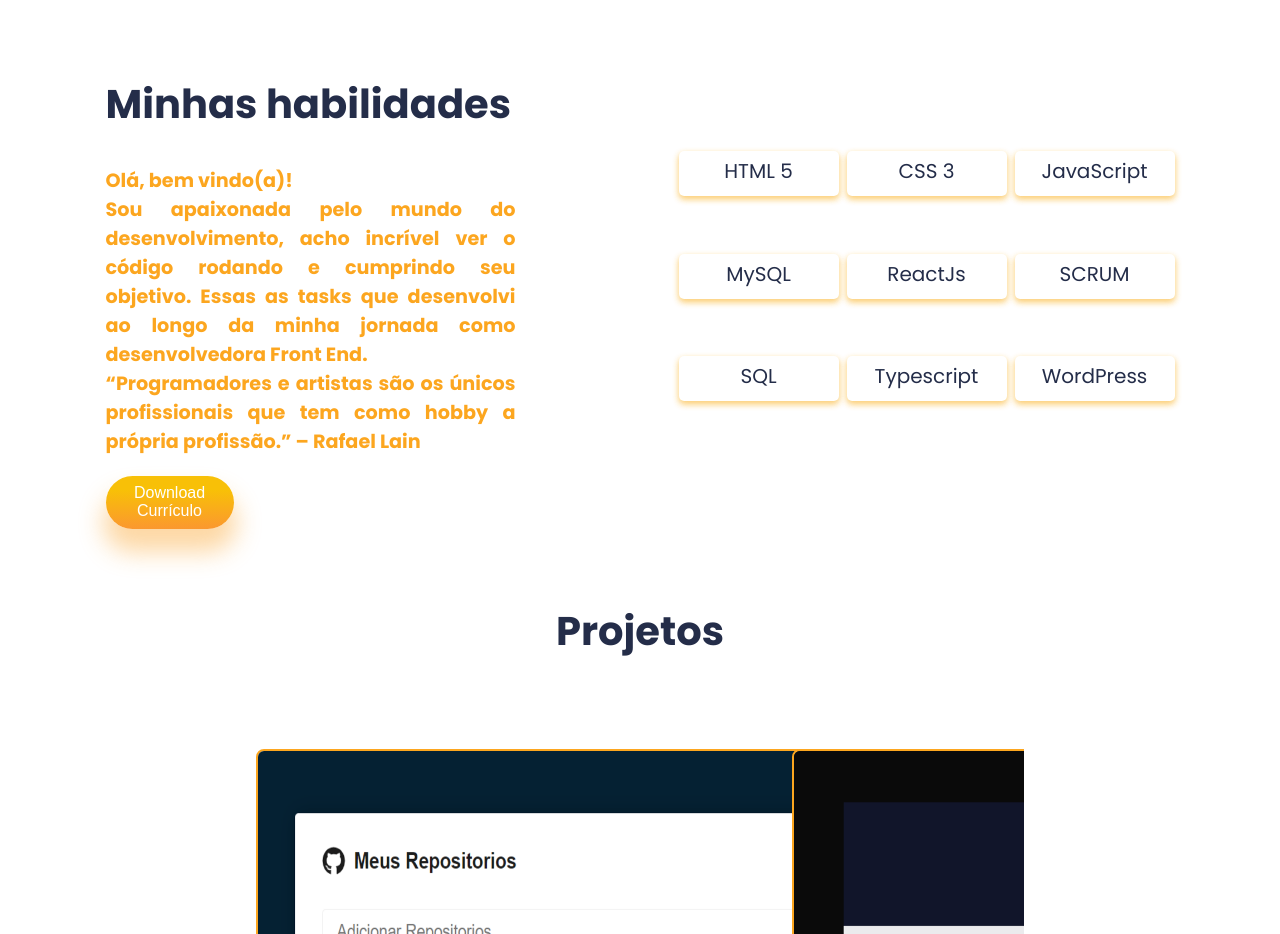
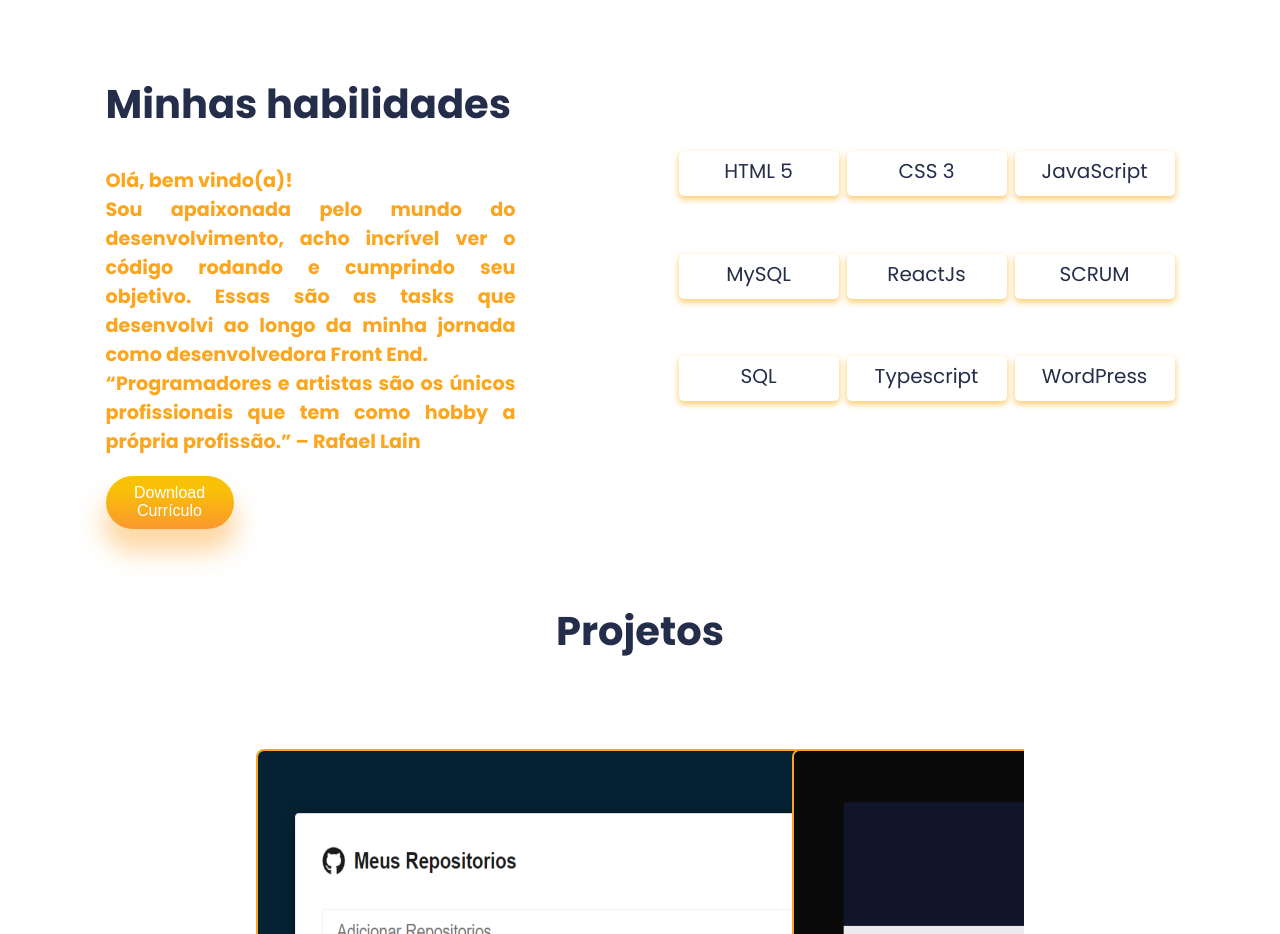
Before and after one commit to Keitey/meu-portifolio, a React (Create React App) app: page / in a window 1280 px wide. Shown: the part 900-1834 px from the top of the page. Built offline with nearby package versions, Linux system fonts and the light colour scheme.

Commit message:
ajuste do texto de apresentação

```diff
--- a/src/components/Ability/Ability.jsx
+++ b/src/components/Ability/Ability.jsx
@@ -18,7 +18,7 @@ const Ability = () => {
         <span>
           Olá, bem vindo(a)! <br />
           Sou apaixonada pelo mundo do desenvolvimento, acho incrível ver o
-          código rodando e cumprindo seu objetivo. Essas as tasks que desenvolvi
+          código rodando e cumprindo seu objetivo. Essas são as tasks que desenvolvi
           ao longo da minha jornada como desenvolvedora Front End.
           <br />
           “Programadores e artistas são os únicos profissionais que tem como
```
